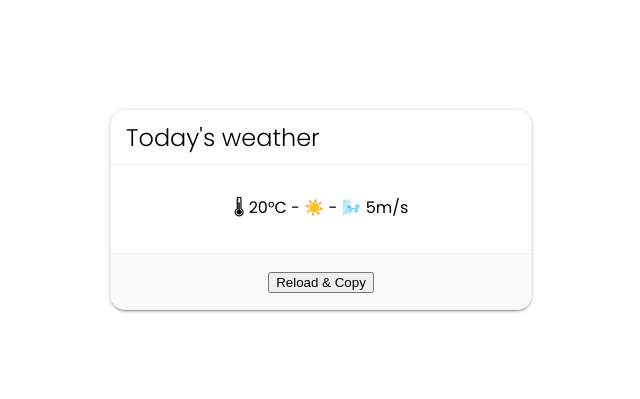
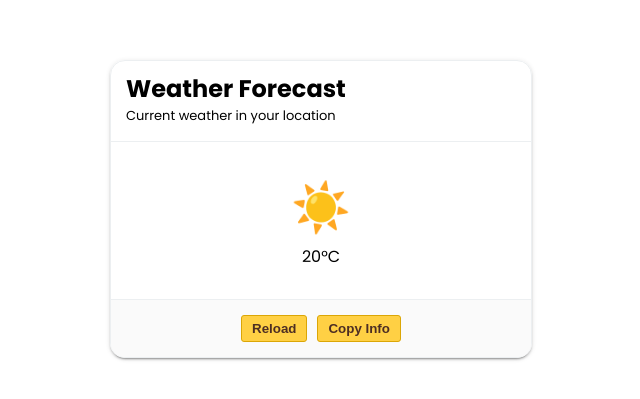
Before and after one commit to qetiproject/angular-template-outlet-example, an Angular app: page / in a window 1280 px wide. Shown: the part 191-590 px from the top of the page, without its empty margins (319-959 px from the left). Built offline with nearby package versions, Linux system fonts and the light colour scheme.

Commit message:
project overview

```diff
--- a/src/app/app.component.html
+++ b/src/app/app.component.html
@@ -1,18 +1 @@
-<weather-widget
-    [headerTemplate]="altWidgetHeader"
-    [contentTemplate]="altWidgetContent"
-    [actionTemplate]="altAction"
-    ></weather-widget>
-<ng-template #altWidgetHeader>
-<div class="alt-header">Today's weather</div>
-</ng-template>
-<ng-template #altWidgetContent let-state>
-<div>
-  <span>🌡 {{state.data.temperature}}°C</span> -
-  <span>{{state.data.skyCondition === 'sunny' ? '☀️' : '☁️'}}</span> -
-  <span>🌬️ {{state.data.windspeed}}m/s</span>
-</div>
-</ng-template>
-<ng-template #altAction>
-    <app-weather-custom-action></app-weather-custom-action>
-</ng-template>
+<weather-widget></weather-widget>
--- a/src/app/app.component.ts
+++ b/src/app/app.component.ts
@@ -1,11 +1,10 @@
 import { Component } from '@angular/core';
-import { WeatherCustomActionComponent } from './widgets/weather-custom-action/weather-custom-action.component';
 import { WeatherWidgetComponent } from './widgets/weather-widget/weather-widget.component';
 
 @Component({
   selector: 'app-root',
   standalone: true,
-  imports: [WeatherWidgetComponent, WeatherCustomActionComponent],
+  imports: [WeatherWidgetComponent],
   templateUrl: './app.component.html',
   styles: [`
     :host {
--- a/src/app/widgets/weather-widget/weather-widget.component.html
+++ b/src/app/widgets/weather-widget/weather-widget.component.html
@@ -1,25 +1,12 @@
 <div class="widget-header">
-  <ng-container [ngTemplateOutlet]="headerTemplate || defaultWidgetHeader"></ng-container>
-  <ng-template #defaultWidgetHeader>
   <div class="widget-title">Weather Forecast</div>
   <div class="widget-sub-title">Current weather in your location</div>
-  </ng-template>
 </div>
 <div class="widget-content">
-  <ng-container
-    [ngTemplateOutlet]="contentTemplate || defaultWidgetContent"
-    [ngTemplateOutletContext]="{ $implicit: state }"></ng-container>
-  <ng-template #defaultWidgetContent>
   <div class="sky-condition">{{ state.data.skyCondition === 'sunny' ? '☀️' : '☁️' }}</div>
   <div class="temperature">{{state.data.temperature}}°C</div>
-  </ng-template>
 </div>
 <div class="widget-actions">
-  <ng-container
-    [ngTemplateOutlet]="actionTemplate || defaultWidgetAction"
-    [ngTemplateOutletInjector]="injector"></ng-container>
-  <ng-template #defaultWidgetAction>
   <button (click)="actions.reload()">Reload</button>
   <button (click)="actions.copyData()">Copy Info</button>
-  </ng-template>
 </div>
--- a/src/app/widgets/weather-widget/weather-widget.component.ts
+++ b/src/app/widgets/weather-widget/weather-widget.component.ts
@@ -6,22 +6,12 @@ import { WidgetState } from '../widget-state.service';
 @Component({
   selector: 'weather-widget',
   standalone: true,
-  imports: [NgTemplateOutlet],
+  imports: [],
   templateUrl: './weather-widget.component.html',
   styleUrls: ['./weather-widget.component.css'],
   providers: [WidgetActions, WidgetState]
 })
 export class WeatherWidgetComponent {
-  @Input()
-  headerTemplate!: TemplateRef<any>;
-
-  @Input()
-  actionTemplate!: TemplateRef<any>;
-
-  @Input()
-  contentTemplate!: TemplateRef<{ $implicit: WidgetState }>;
-
   state = inject(WidgetState);
   actions = inject(WidgetActions);
-  injector = inject(Injector);
 }
```
Lines whose indentation alone changed are shown as unchanged.
